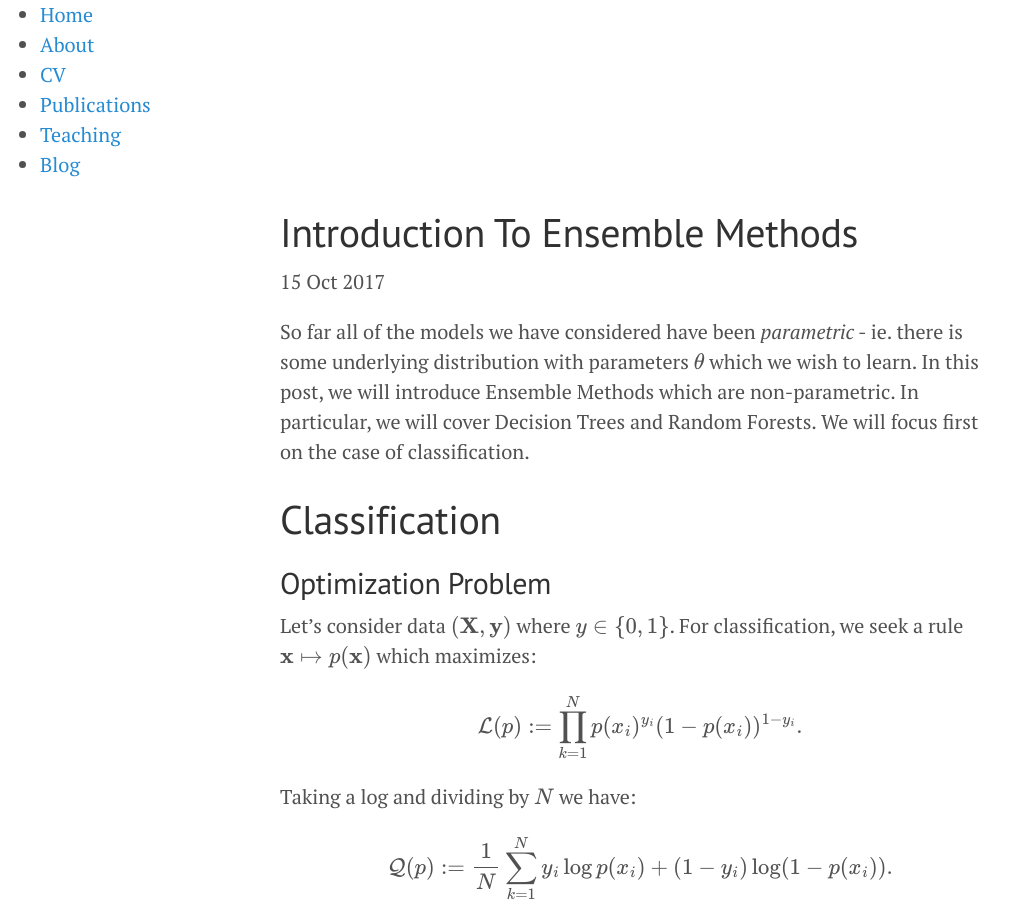
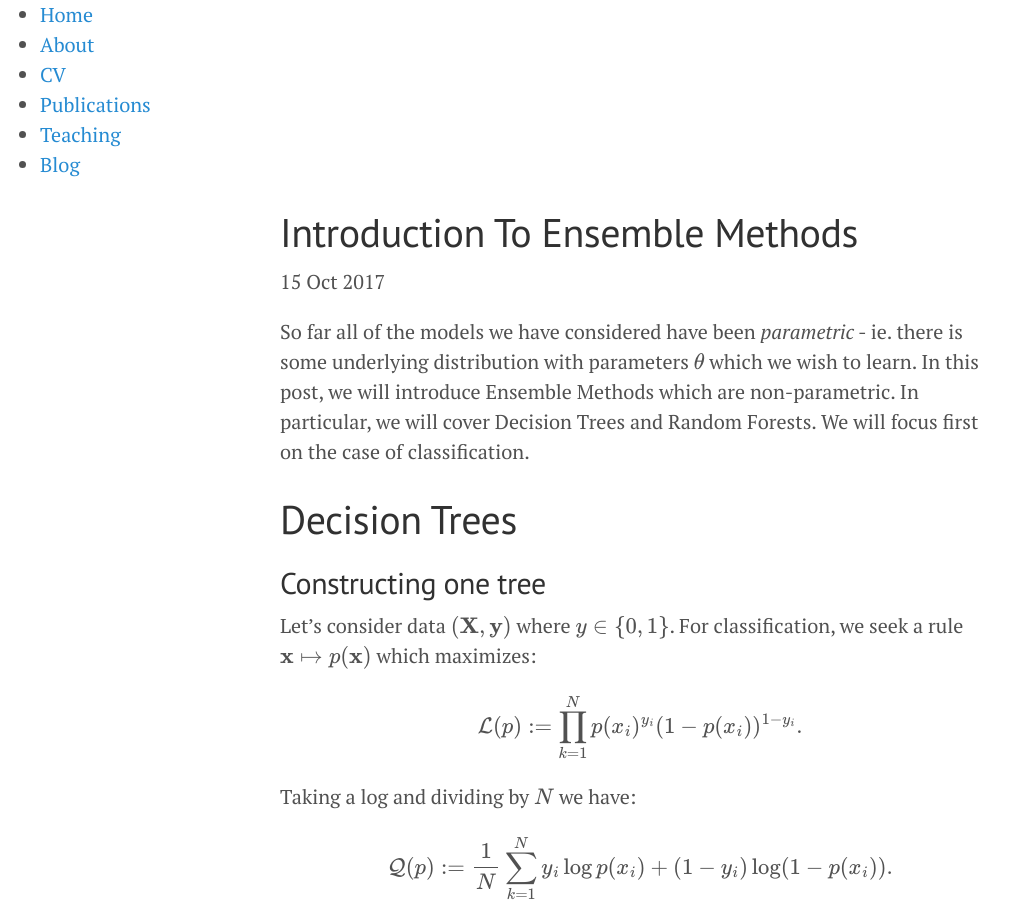
Before and after one commit to doriang102/doriang102.github.io, a Jekyll site: the page built from _posts/2017-10-15-Introduction-To-Ensemble-Methods.md, in a window 1280 px wide and 900 px high. Shown: the whole window, without its empty margins (0-1022 px from the left). Built offline with Jekyll 4.4.1, drawn with Linux system fonts in a browser that asks for light colours; our own code applies the rules of GitHub Pages for plain Markdown files; formulas are drawn with MathJax 3.

Commit message:
Update 2017-10-15-Introduction-To-Ensemble-Methods.md

```diff
--- a/_posts/2017-10-15-Introduction-To-Ensemble-Methods.md
+++ b/_posts/2017-10-15-Introduction-To-Ensemble-Methods.md
@@ -1,9 +1,9 @@
 
 So far all of the models we have considered have been *parametric* - ie. there is some underlying distribution with parameters $$\theta$$ which we wish to learn. In this post, we will introduce Ensemble Methods which are non-parametric. In particular, we will cover Decision Trees and Random Forests. We will focus first on the case of classification.
 
-# Classification
+# Decision Trees
 
-## Optimization Problem
+## Constructing one tree
 
 Let's consider data $$(\mathbf X, \mathbf y)$$ where $$y \in \{0,1\}$$. For classification, we seek a rule $$\mathbf x \mapsto p(\mathbf x)$$ which maximizes:
 
```
